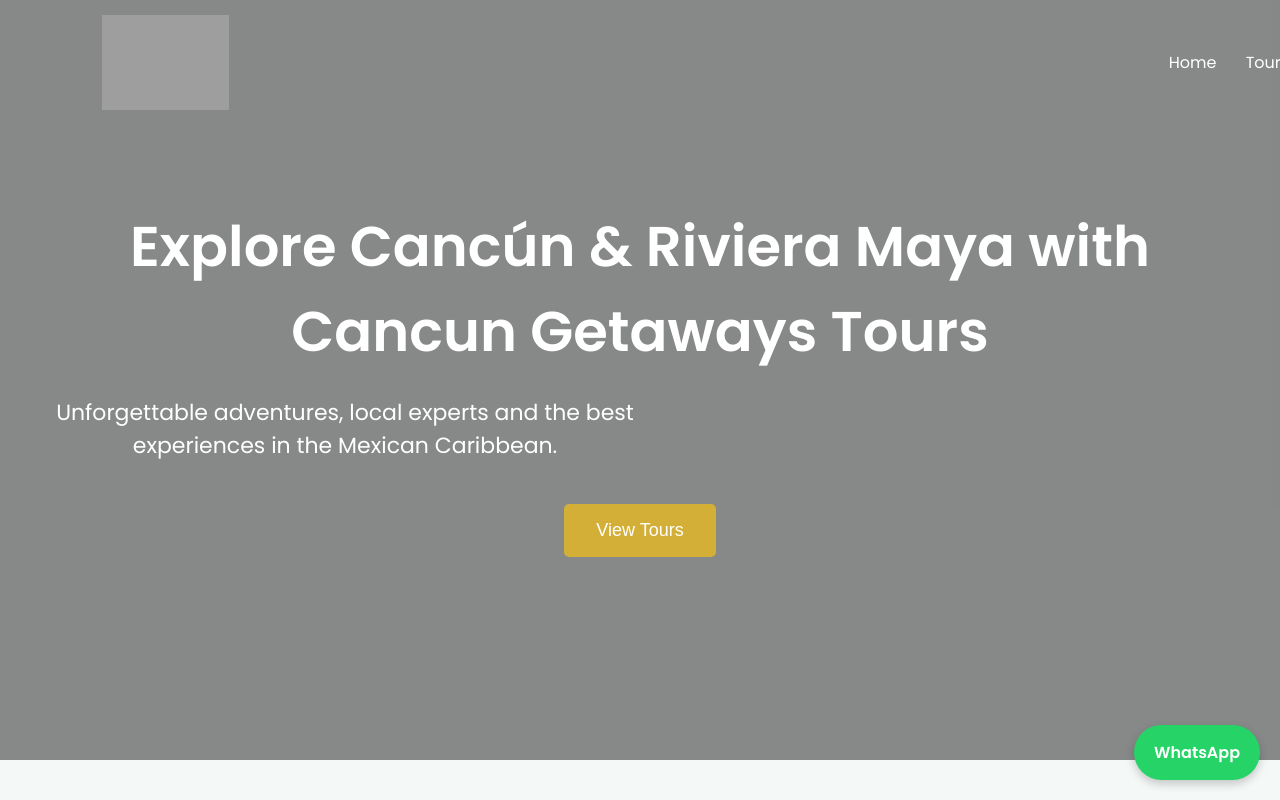
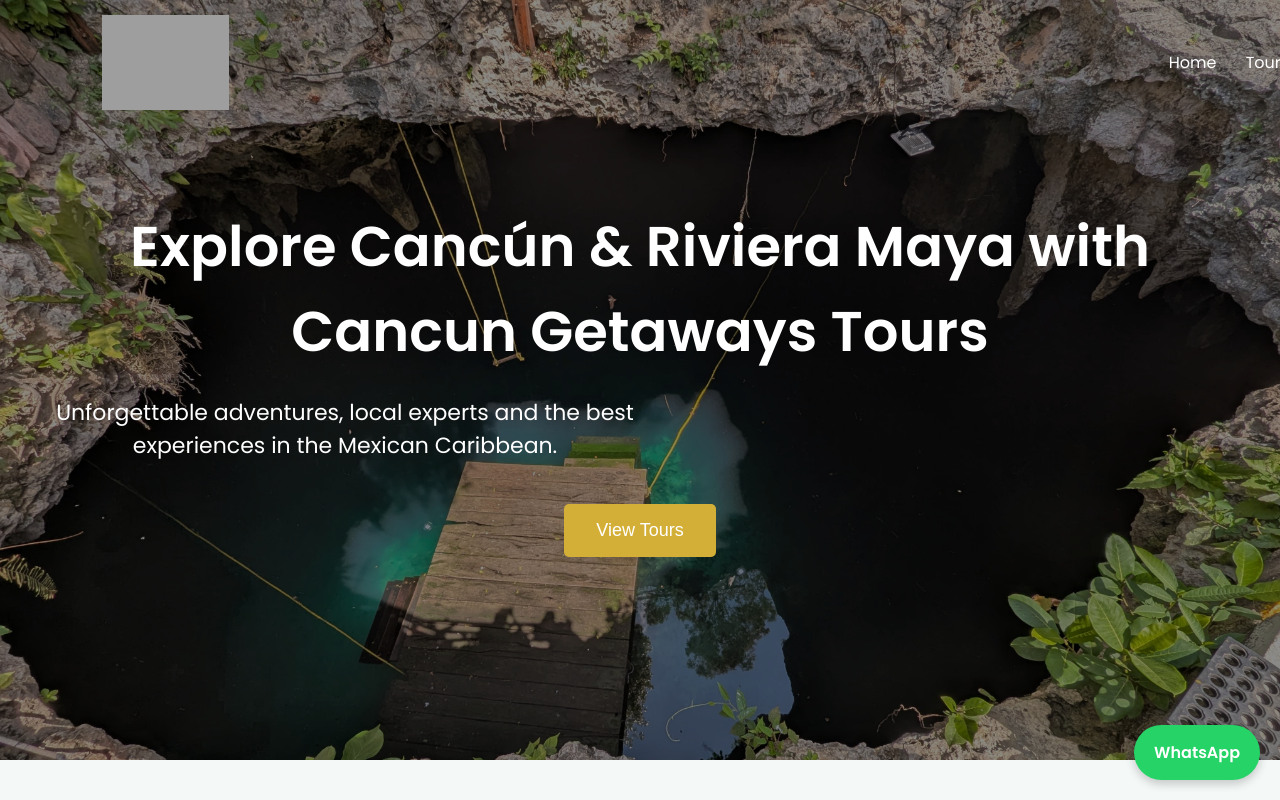
Before and after one commit to cancungetawaystours/cancungetawaystours, a plain HTML site: page index.html in a window 1280 px wide. Shown: the top 800 px of the page. Drawn offline with nearby package versions, Linux system fonts and the light colour scheme; grey boxes are pictures that could not be loaded.

Commit message:
Update index.html

```diff
--- a/index.html
+++ b/index.html
@@ -43,7 +43,7 @@
 }
 
 .hero{
-background:url('images/hero.jpg') center/cover no-repeat;
+background:url('images/cenote-hacia-abajo-sin-gente.jpeg') center/cover no-repeat;
 height:90vh;
 display:flex;
 flex-direction:column;
```
